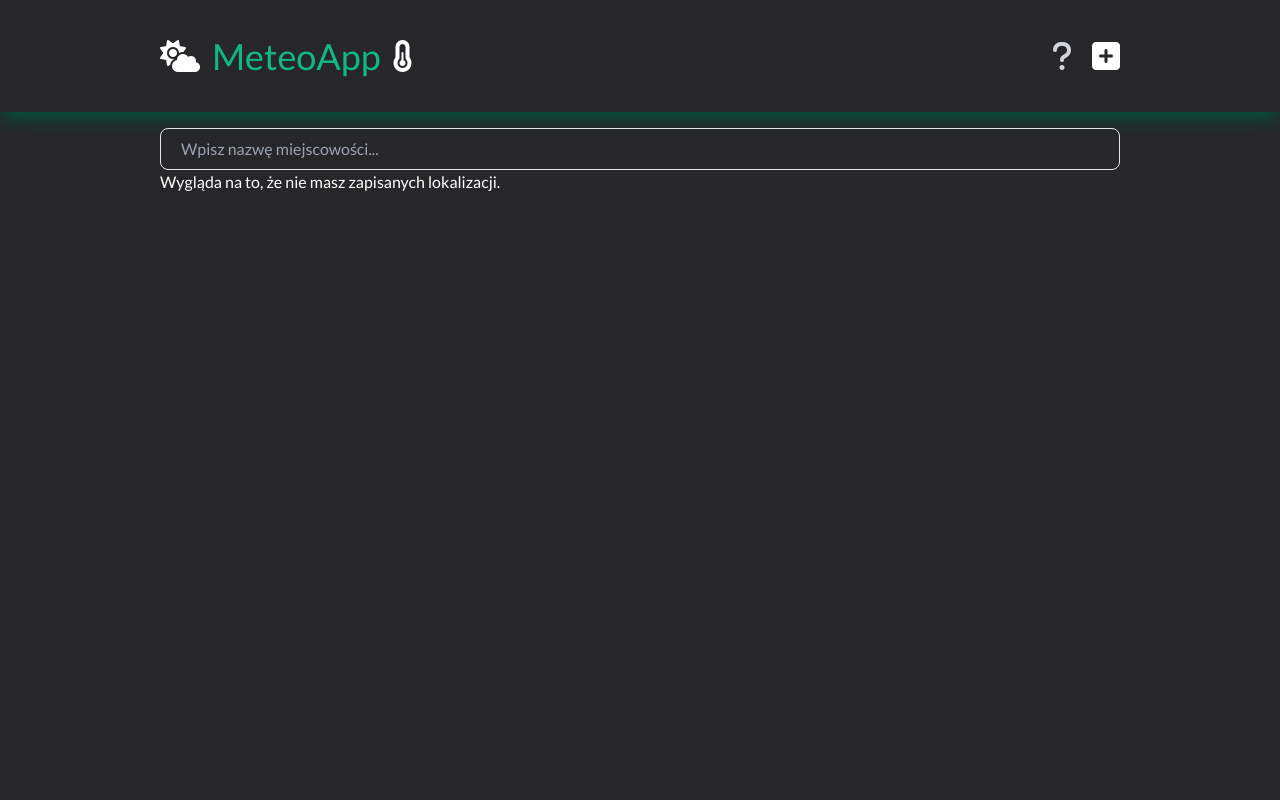
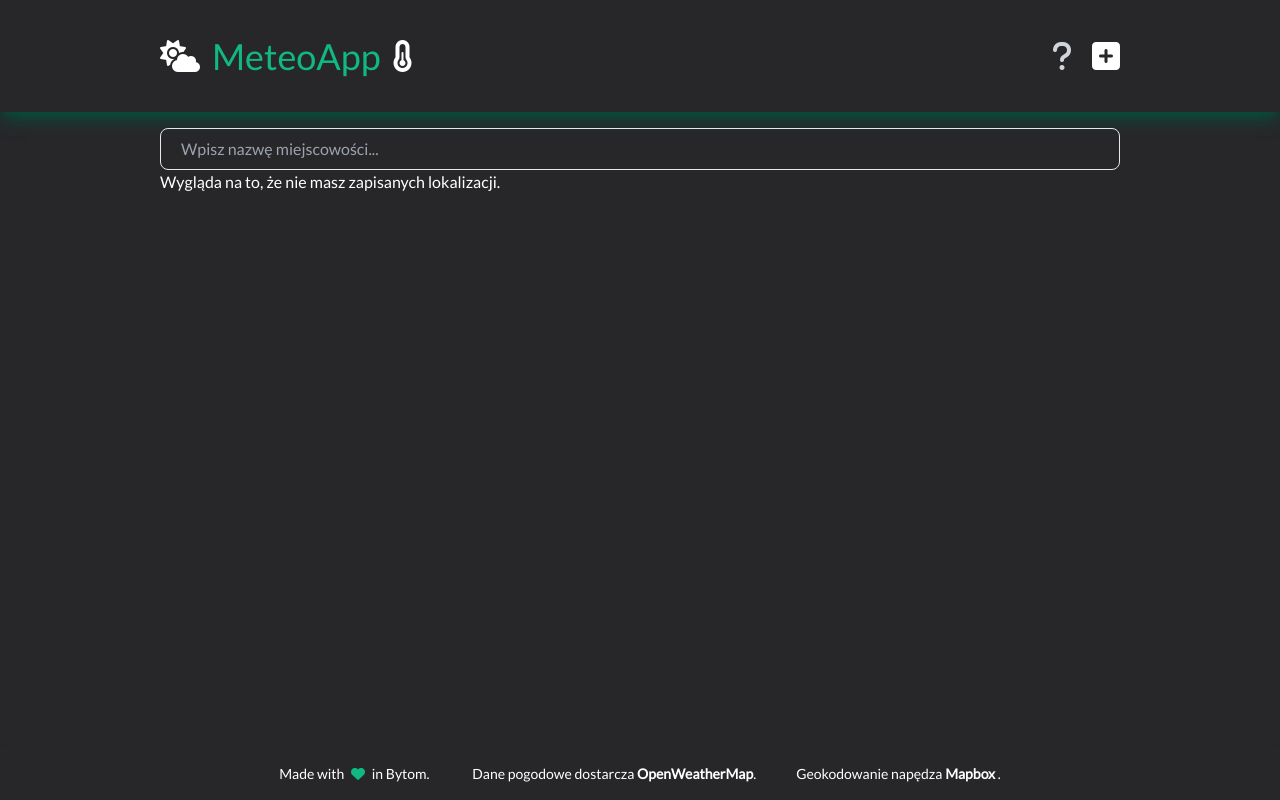
Before and after one commit to Darkspirith/MeteoApp-project, a Vue app: page / in a window 1280 px wide. Built offline with nearby package versions, Linux system fonts and the light colour scheme.

Commit message:
Footer update

```diff
--- a/src/App.vue
+++ b/src/App.vue
@@ -1,13 +1,17 @@
 <template>
-  <div class="flex flex-col min-h-screen font-Lato bg-meteo-primary">
+  <div class="bg-meteo-primary flex flex-col min-h-screen font-Lato">
     <Navigation />
-    <RouterView />
+    <div class="flex-grow">
+      <RouterView />
+    </div>
+    <Footer />
   </div>
 </template>
 
 <script setup>
 import { RouterView } from "vue-router";
 import Navigation from "./components/Navigation.vue";
+import Footer from "./components/Footer.vue";
 </script>
 
 <style lang="scss" scoped></style>
```
